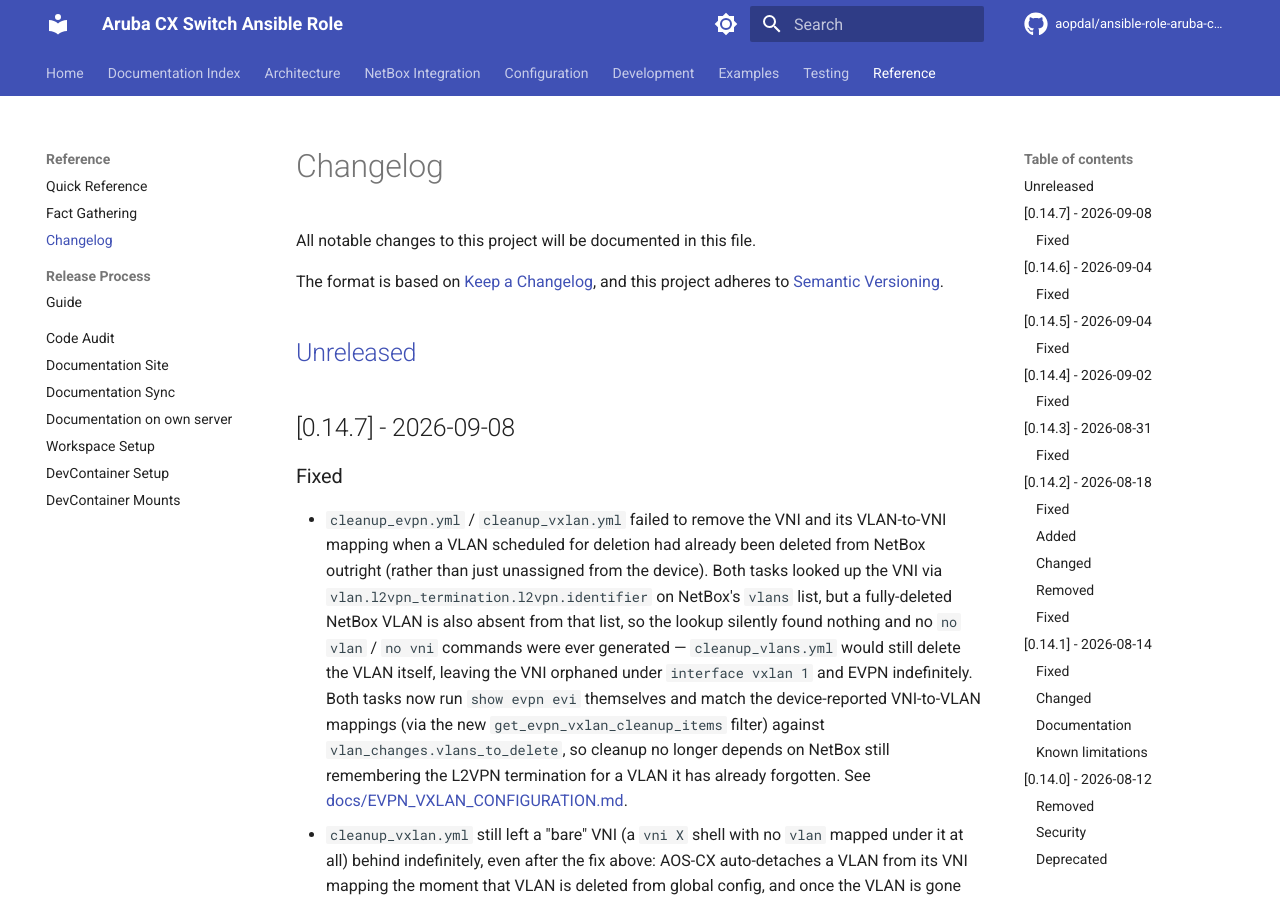
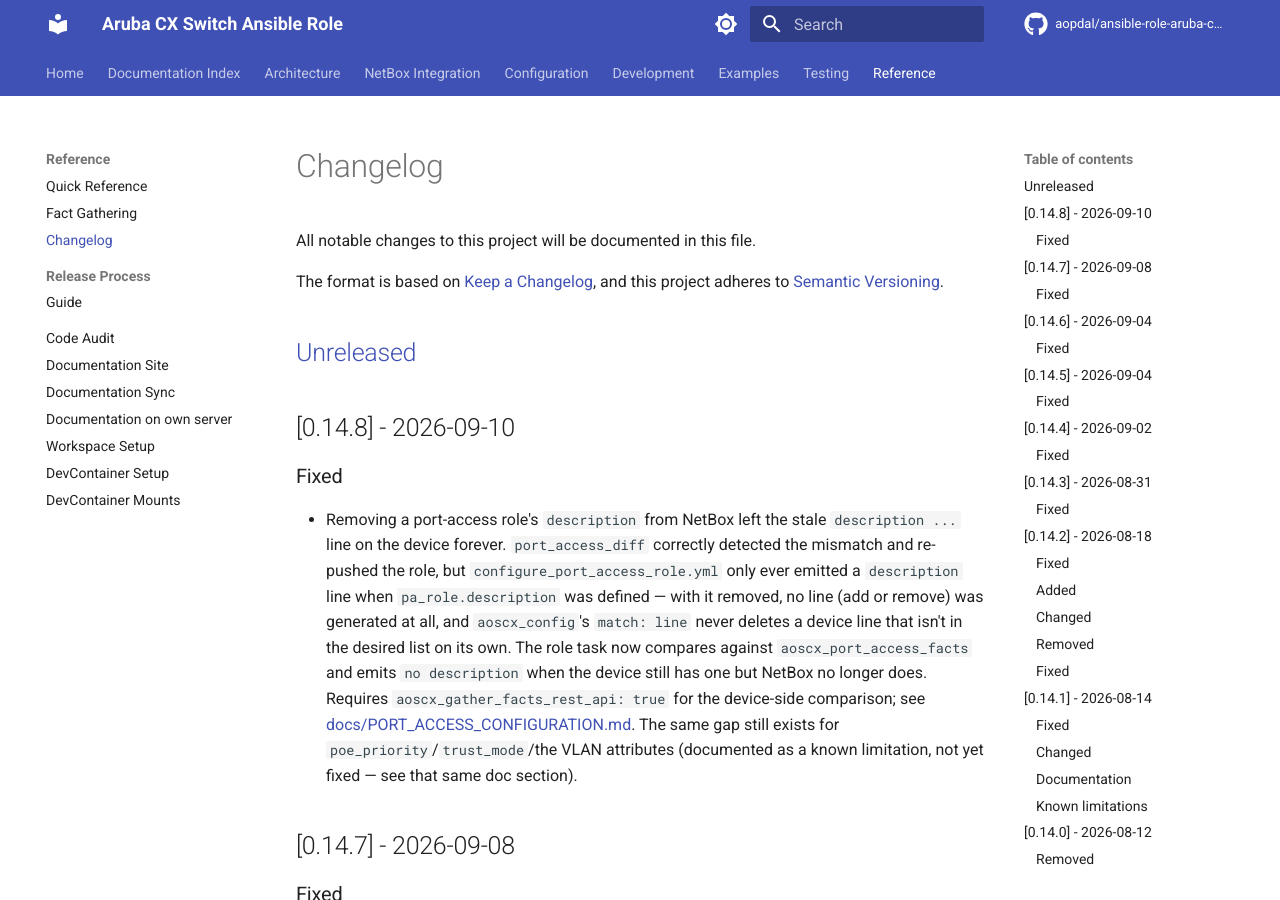
Before and after one commit to aopdal/ansible-role-aruba-cx-switch, an MkDocs documentation site: the page built from docs/CHANGELOG.md, in a window 1280 px wide and 900 px high. Built offline with MkDocs 1.6.1 and Material for MkDocs 9.7.7, drawn with Linux system fonts in a browser that asks for light colours; comment, search, counter and statistics services are not loaded.

Commit message:
chore: release version 0.14.8

```diff
--- a/CHANGELOG.md
+++ b/CHANGELOG.md
@@ -6,6 +6,26 @@ The format is based on [Keep a Changelog](https://keepachangelog.com/en/1.0.0/),
 and this project adheres to [Semantic Versioning](https://semver.org/spec/v2.0.0.html).
 
 ## [Unreleased]
+
+## [0.14.8] - 2026-09-10
+
+### Fixed
+
+- Removing a port-access role's `description` from NetBox left the stale
+  `description ...` line on the device forever. `port_access_diff`
+  correctly detected the mismatch and re-pushed the role, but
+  `configure_port_access_role.yml` only ever emitted a `description` line
+  when `pa_role.description` was defined — with it removed, no line (add
+  or remove) was generated at all, and `aoscx_config`'s `match: line`
+  never deletes a device line that isn't in the desired list on its own.
+  The role task now compares against `aoscx_port_access_facts` and emits
+  `no description` when the device still has one but NetBox no longer
+  does. Requires `aoscx_gather_facts_rest_api: true` for the device-side
+  comparison; see
+  [docs/PORT_ACCESS_CONFIGURATION.md](docs/PORT_ACCESS_CONFIGURATION.md#removing-a-role-attribute-eg-description).
+  The same gap still exists for `poe_priority`/`trust_mode`/the VLAN
+  attributes (documented as a known limitation, not yet fixed — see that
+  same doc section).
 
 ## [0.14.7] - 2026-09-08
 
--- a/docs/CHANGELOG.md
+++ b/docs/CHANGELOG.md
@@ -6,6 +6,26 @@ The format is based on [Keep a Changelog](https://keepachangelog.com/en/1.0.0/),
 and this project adheres to [Semantic Versioning](https://semver.org/spec/v2.0.0.html).
 
 ## [Unreleased]
+
+## [0.14.8] - 2026-09-10
+
+### Fixed
+
+- Removing a port-access role's `description` from NetBox left the stale
+  `description ...` line on the device forever. `port_access_diff`
+  correctly detected the mismatch and re-pushed the role, but
+  `configure_port_access_role.yml` only ever emitted a `description` line
+  when `pa_role.description` was defined — with it removed, no line (add
+  or remove) was generated at all, and `aoscx_config`'s `match: line`
+  never deletes a device line that isn't in the desired list on its own.
+  The role task now compares against `aoscx_port_access_facts` and emits
+  `no description` when the device still has one but NetBox no longer
+  does. Requires `aoscx_gather_facts_rest_api: true` for the device-side
+  comparison; see
+  [docs/PORT_ACCESS_CONFIGURATION.md](PORT_ACCESS_CONFIGURATION.md#removing-a-role-attribute-eg-description).
+  The same gap still exists for `poe_priority`/`trust_mode`/the VLAN
+  attributes (documented as a known limitation, not yet fixed — see that
+  same doc section).
 
 ## [0.14.7] - 2026-09-08
 
```
Also changed, not shown: 1 other file.
